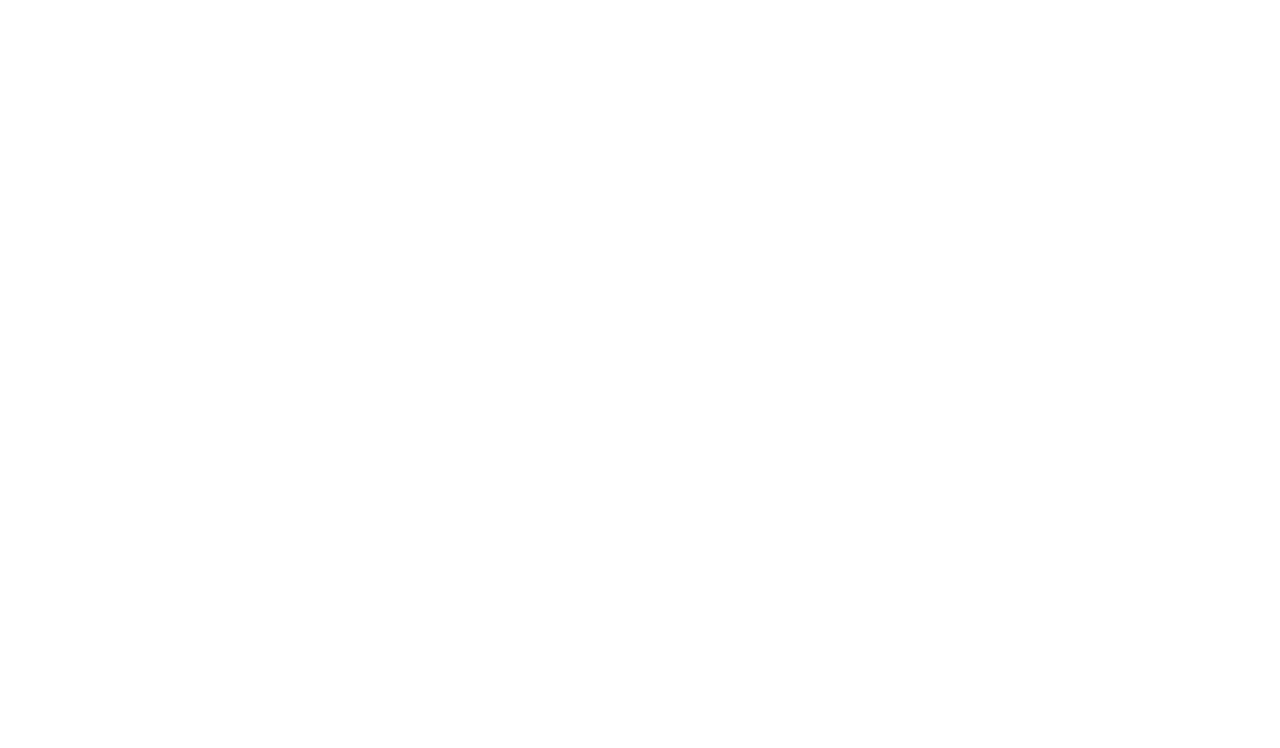
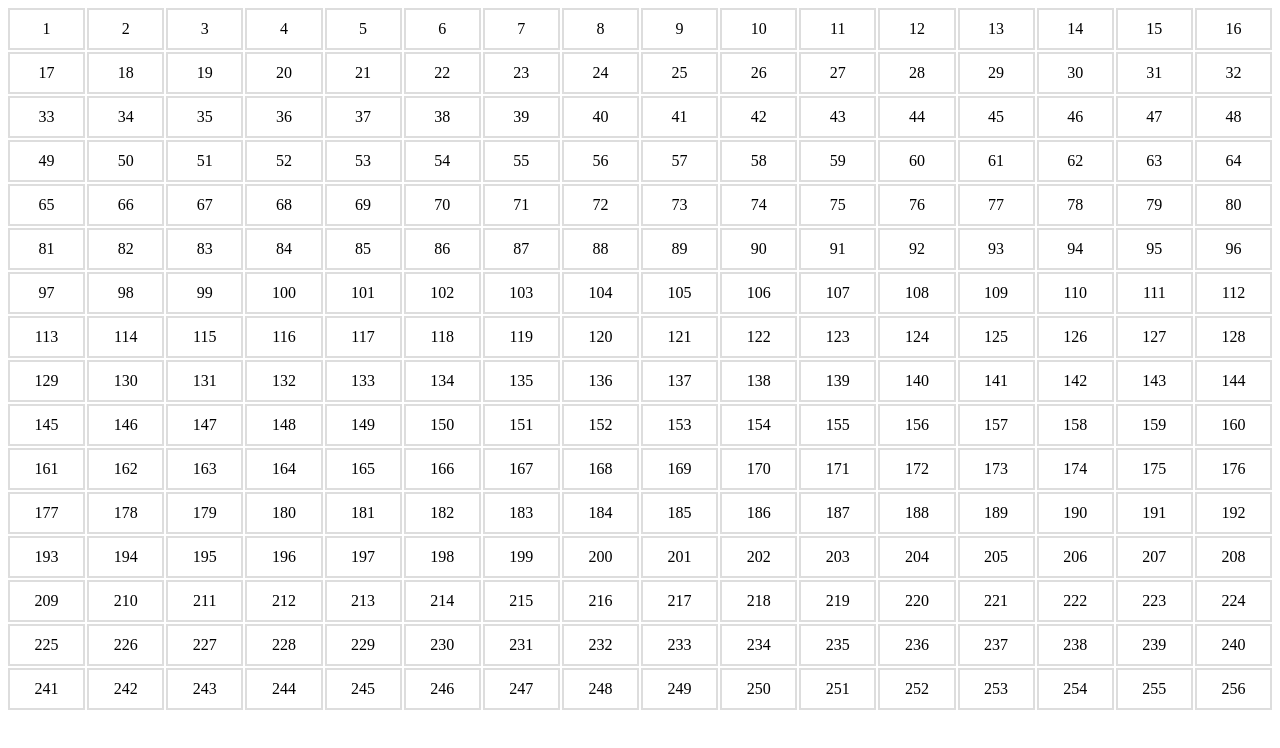
Before and after one commit to bigherve/project-_etch_a-sketch_2.0, a plain HTML site: page index.html in a window 1280 px wide. Drawn offline with Linux system fonts and the light colour scheme.

Commit message:
Add my makeGrid function and the accompanying css

```diff
--- a/index.html
+++ b/index.html
@@ -3,12 +3,14 @@
 
 <head>
     <meta charset="UTF-8" />
-    <meta http-equiv="X-UA-Compatible" content="IE=edge" />
+    <meta name="viewport" content="width=device-width, initial-scale=1.0" />
     <title>Etch-A-Sketch</title>
     <script src="./script.js" defer></script>
     <link rel="stylesheet" href="./style.css" />
 </head>
 
-<body></body>
+<body>
+    <div id="container"></div>
+</body>
 
 </html>
--- a/script.js
+++ b/script.js
@@ -0,0 +1,14 @@
+const container = document.querySelector('#container');
+
+function makeGrid(rows, columns) {
+    container.style.setProperty('--grid-rows', rows);
+    container.style.setProperty('--grid-columns', columns);
+    for (let i = 0; i < rows * columns; i++) {
+        let div = document.createElement('div');
+        div.textContent = i + 1;
+        div.className = 'grid-square';
+        container.appendChild(div);
+    }
+}
+
+makeGrid(16, 16);
--- a/style.css
+++ b/style.css
@@ -0,0 +1,17 @@
+:root {
+    --grid-cols: 1;
+    --grid-rows: 1;
+}
+
+#container {
+    display: grid;
+    grid-gap: 2px;
+    grid-template-rows: repeat(var(--grid-rows), 1fr);
+    grid-template-columns: repeat(var(--grid-columns), 1fr);
+}
+
+.grid-square {
+    padding: 10px;
+    border: 2px solid #ddd;
+    text-align: center;
+}
```
Also changed, not shown: 1 other file.
